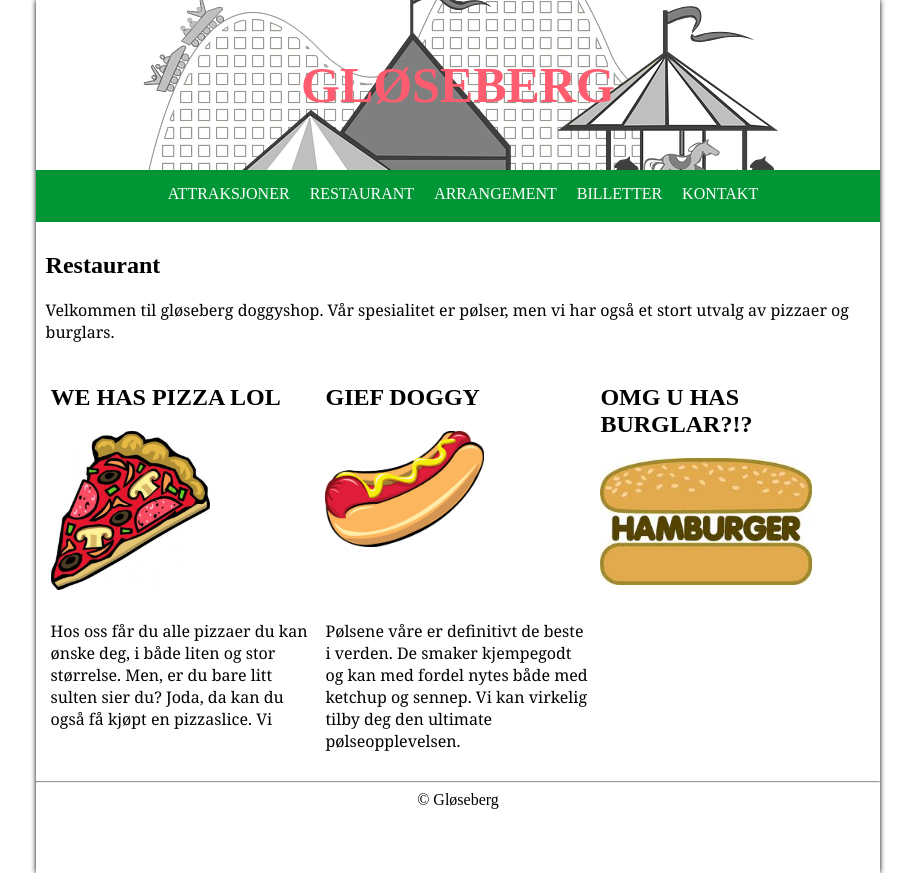
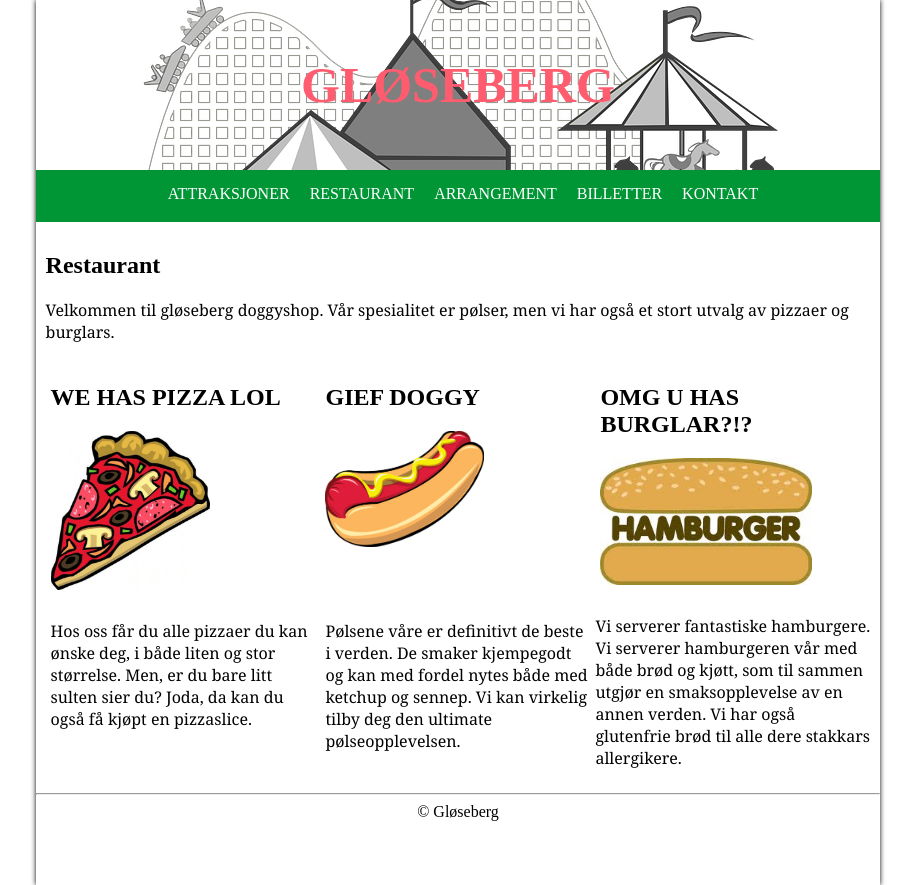
Before and after one commit to hakloev/IT2805-webtek, a Flask app: page /restaurant in a window 1280 px wide. Shown: the whole page, without its empty margins (182-1097 px from the left). Run offline with Flask 2, Linux system fonts and the light colour scheme; some web fonts are replaced.

Commit message:
DOGGYSHOPPYDONE

```diff
--- a/templates/restaurant.html
+++ b/templates/restaurant.html
@@ -19,13 +19,13 @@
 	</div>
 	<div class="row">
 		<div class="col33" cf>
-			<p> Hos oss får du alle pizzaer du kan ønske deg, i både liten og stor størrelse. Men, er du bare litt sulten sier du? Joda, da kan du også få kjøpt en pizzaslice. Vi </p>
+			<p> Hos oss får du alle pizzaer du kan ønske deg, i både liten og stor størrelse. Men, er du bare litt sulten sier du? Joda, da kan du også få kjøpt en pizzaslice. </p>
 		</div>
 		<div class="col33" cf>
 			<p> Pølsene våre er definitivt de beste i verden. De smaker kjempegodt og kan med fordel nytes både med ketchup og sennep. Vi kan virkelig tilby deg den ultimate pølseopplevelsen. </p>
 		</div>
 		<div classs="col33" cf>
-			<p></p>
+			<p> Vi serverer fantastiske hamburgere. Vi serverer hamburgeren vår med både brød og kjøtt, som til sammen utgjør en smaksopplevelse av en annen verden. Vi har også glutenfrie brød til alle dere stakkars allergikere.</p>
 		</div>
 	</div>
 
```
